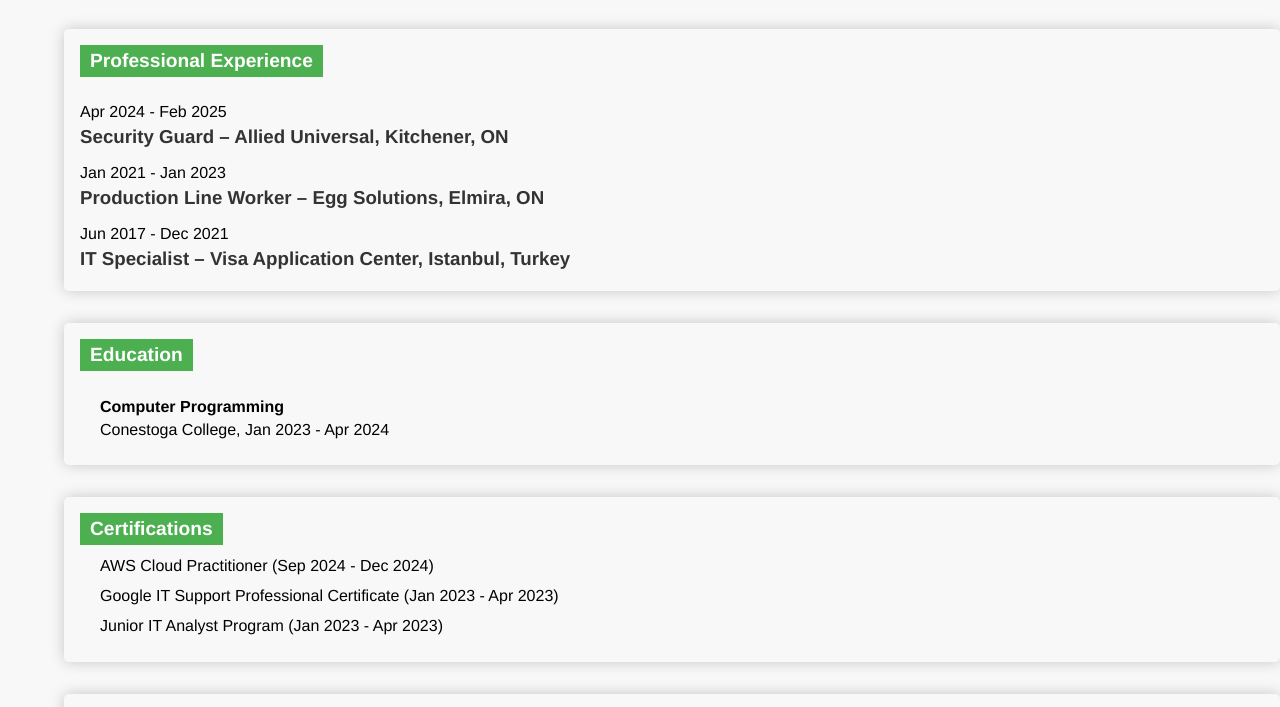
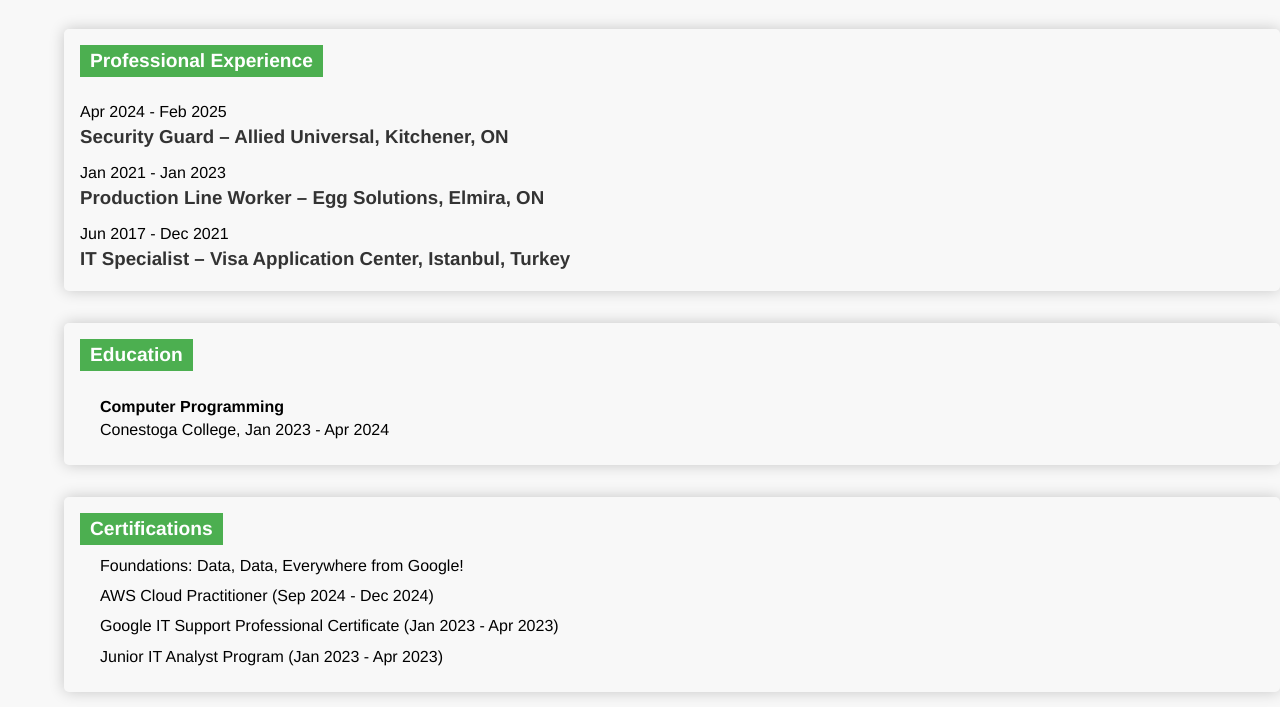
Before and after one commit to Aboothar/Aboothar-Resume, a plain HTML site: page index.html in a window 1280 px wide. Shown: the part 90-797 px from the top of the page. Drawn offline with Linux system fonts and the light colour scheme.

Commit message:
Update index.html

```diff
--- a/index.html
+++ b/index.html
@@ -50,6 +50,7 @@
     <section class="resume-section" id="certifications">
         <h2>Certifications</h2>
         <ul>
+			<li>Foundations: Data, Data, Everywhere from Google!<li>
             <li>AWS Cloud Practitioner (Sep 2024 - Dec 2024)</li>
             <li>Google IT Support Professional Certificate (Jan 2023 - Apr 2023)</li>
             <li>Junior IT Analyst Program (Jan 2023 - Apr 2023)</li>
```
